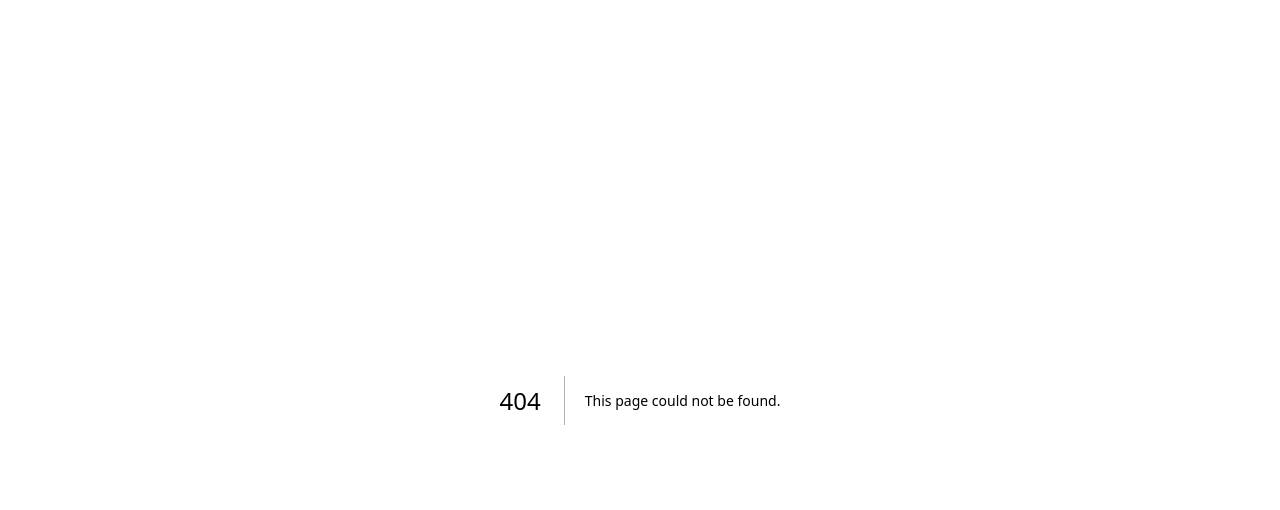
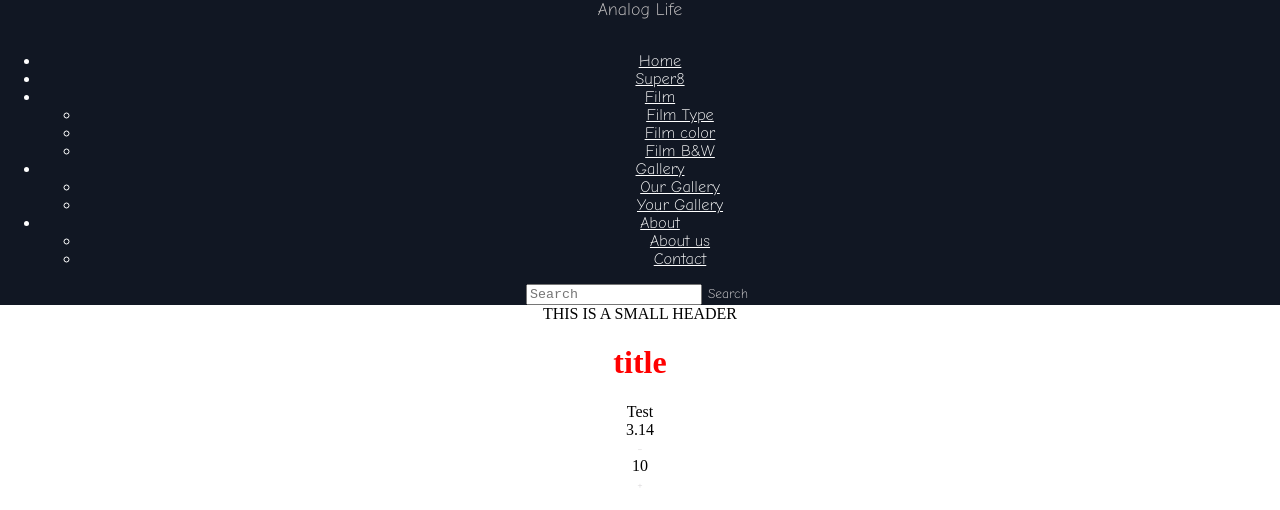
Before and after one commit to Minakoss/nextjs-test, a Next.js app: page /nick-counter in a window 1280 px wide. Before the commit this address had no page. Shown: the top 510 px of the page. Built offline with nearby package versions, Linux system fonts and the light colour scheme.

Commit message:
counter example with object css + styled components + onClick + useStates

```diff
--- /dev/null
+++ b/src/pages/nick-counter.js
@@ -0,0 +1,83 @@
+import Navbar from "@/components/Navbar";
+import React, { useState, useEffect } from "react";
+import styled from "@emotion/styled";
+
+const pi = 3.14;
+
+const SmallHeader = ({ title }) => (
+  <header>THIS IS A SMALL HEADER {title}</header>
+);
+
+const mySection = {
+  display: "flex",
+  justifyContent: "center",
+  alignItems: "center",
+  minHeight: 10,
+};
+// text-align: center;
+// textAlign: 'center'
+// border: 1px solid red;
+// border: '1px solid red'
+
+const wrapperStyles = {
+  textAlign: "center",
+};
+
+function NickCounterPage() {
+  const [counter, setCounter] = useState(0);
+
+  const handleChangeCounter = (type, amount) => {
+    if (type === "inc") {
+      setCounter(amount ? counter + amount : counter + 1);
+    } else if (type === "dec") {
+      setCounter(amount ? counter - amount : counter - 1);
+    }
+  };
+
+  const PageTitle = styled("h1")(({ num }) => ({
+    color: num === 3 ? "orange" : "#ff0000",
+  }));
+
+  // const handleIncreaseCounter = () => {
+  //   setCounter(counter + 1);
+  // };
+
+  // const handleChangeCounter = () => {
+  //   setCounter(counter - 1);
+  // };
+
+  useEffect(() => {
+    handleChangeCounter("inc", 10);
+    console.log("component did render");
+  }, []);
+
+  return (
+    <div style={wrapperStyles}>
+      <Navbar />
+      <SmallHeader />
+      <PageTitle num={counter}>title</PageTitle>
+      <div>Test</div>
+      <div className={`badge ${counter === 4 ? "bg-danger" : "bg-secondary"}`}>
+        {pi}
+      </div>
+
+      <div className="d-flex justify-content-center align-items-center">
+        <button
+          className="btn btn-danger h-25"
+          onClick={() => handleChangeCounter("dec")}
+        >
+          -
+        </button>
+        <div className="h4 p-4">{counter}</div>
+        <button
+          className="btn btn-success h-25"
+          onClick={() => handleChangeCounter("inc")}
+        >
+          +
+        </button>
+      </div>
+    </div>
+  );
+}
+
+export default NickCounterPage;
```
Also changed, not shown: 1 other file (tests, documents, lock files or other folders).
